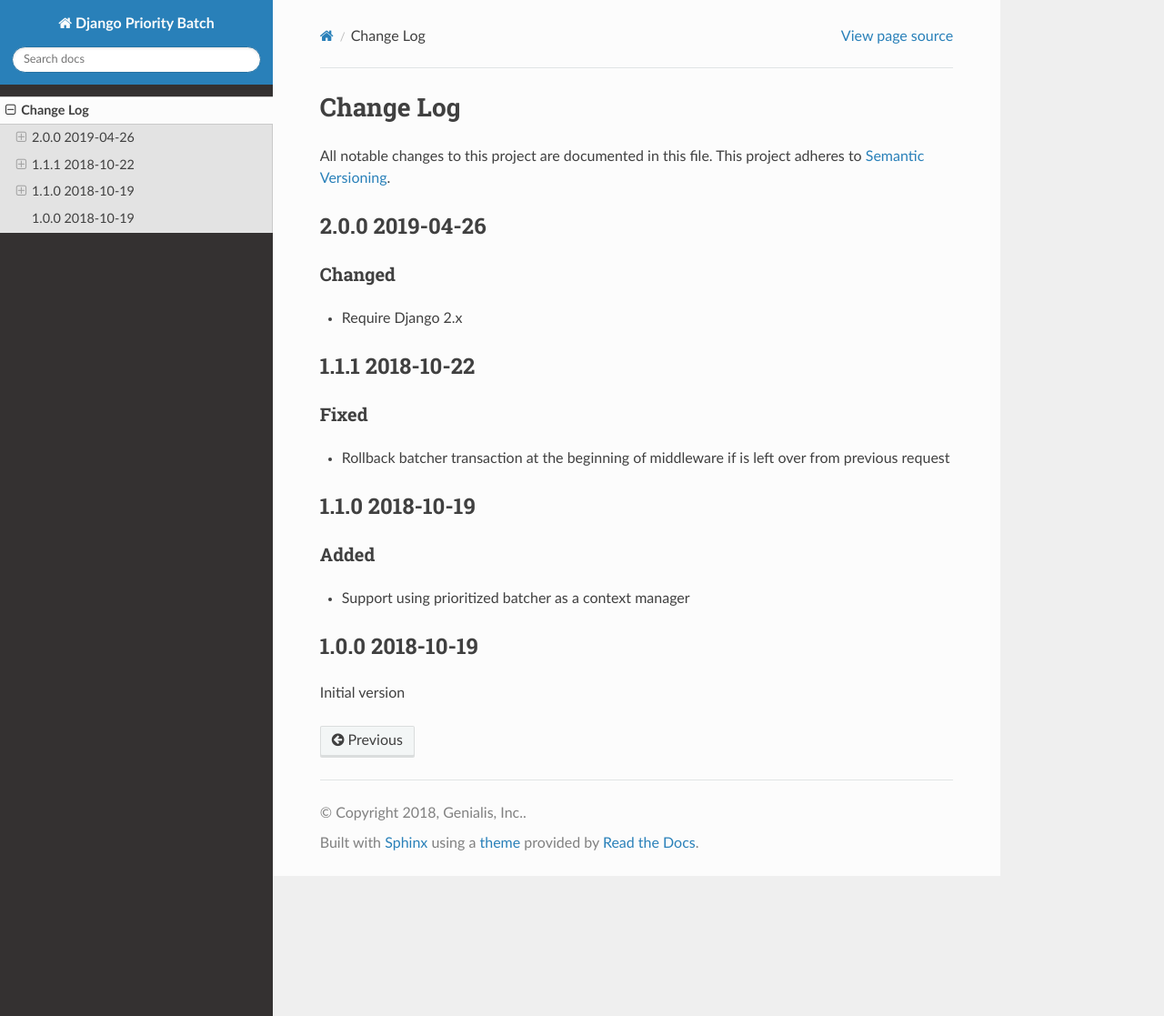
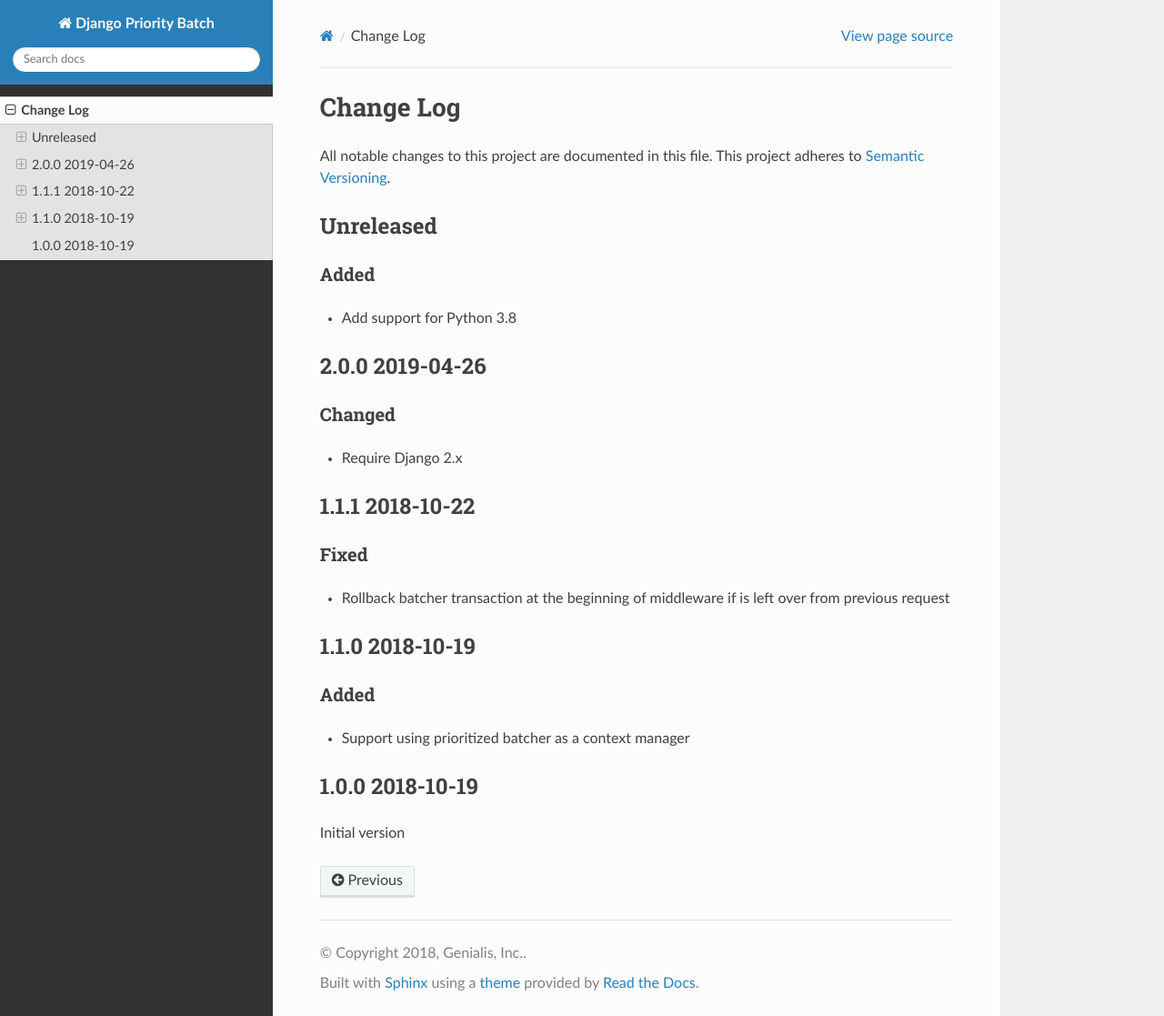
Before and after one commit to genialis/django-priority-batch, a Sphinx documentation site: the page built from docs/CHANGELOG.rst, in a window 1280 px wide and 1117 px high. Shown: the whole window at 91% size. Built offline with Sphinx 7.4.7 and the Read the Docs theme 2.0.0, drawn with Linux system fonts in a browser that asks for light colours.

Commit message:
Support Python 3.8

```diff
--- a/docs/CHANGELOG.rst
+++ b/docs/CHANGELOG.rst
@@ -4,6 +4,15 @@ Change Log
 
 All notable changes to this project are documented in this file.
 This project adheres to `Semantic Versioning <http://semver.org/>`_.
+
+
+==========
+Unreleased
+==========
+
+Added
+-------
+- Add support for Python 3.8
 
 
 ================
--- a/setup.py
+++ b/setup.py
@@ -25,7 +25,7 @@ setuptools.setup(
     license=about['__license__'],
     packages=setuptools.find_packages('src'),
     package_dir={'': 'src'},
-    python_requires='>=3.6, <3.8',
+    python_requires='>=3.6, <3.9',
     install_requires=['Django~=2.0'],
     extras_require={
         'docs': ['Sphinx', 'sphinx_rtd_theme'],
@@ -52,6 +52,7 @@ setuptools.setup(
         'Programming Language :: Python :: 3',
         'Programming Language :: Python :: 3.6',
         'Programming Language :: Python :: 3.7',
+        'Programming Language :: Python :: 3.8',
     ],
     keywords='django transaction batching prioritization',
 )
```
Also changed, not shown: .travis.yml, 1 other file.
